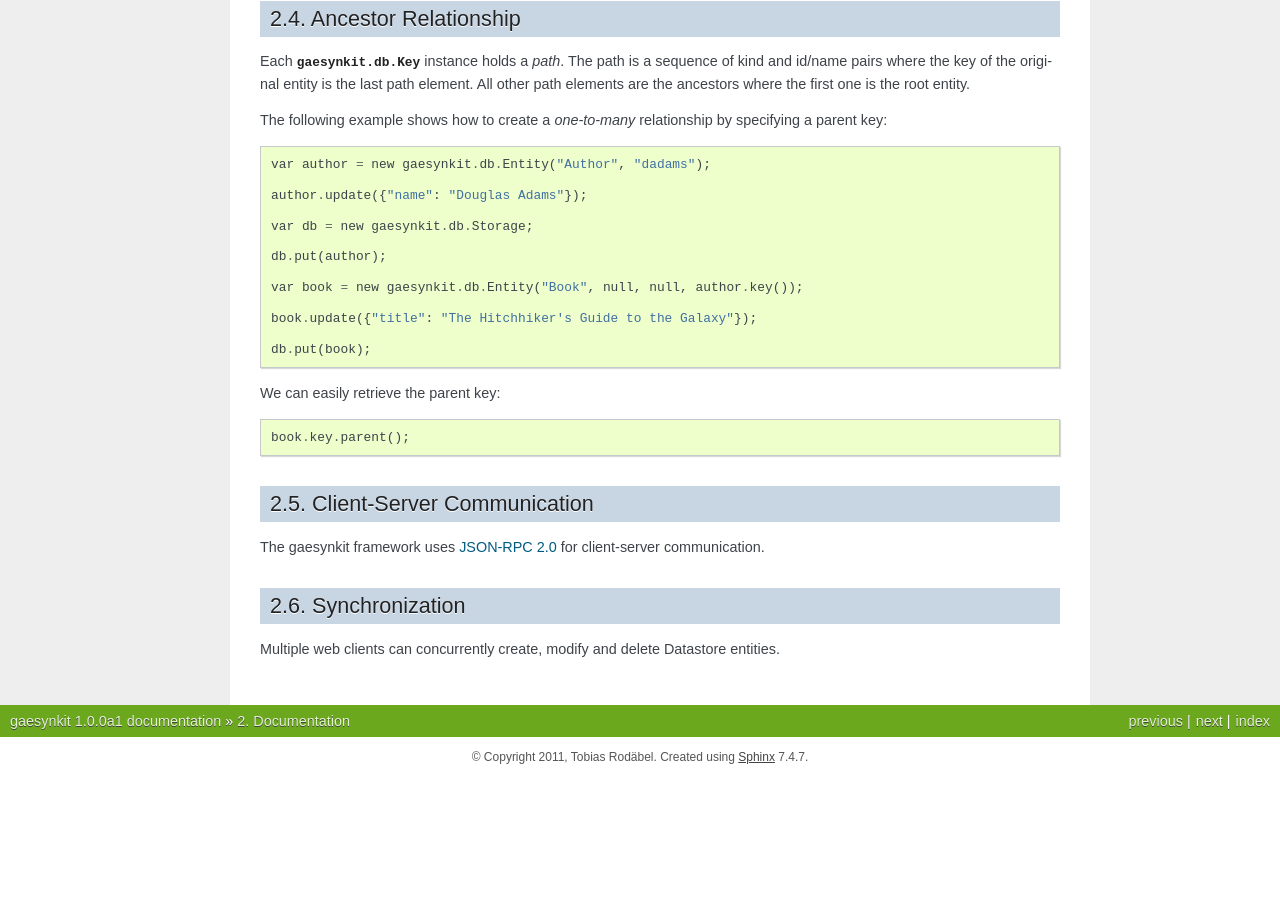
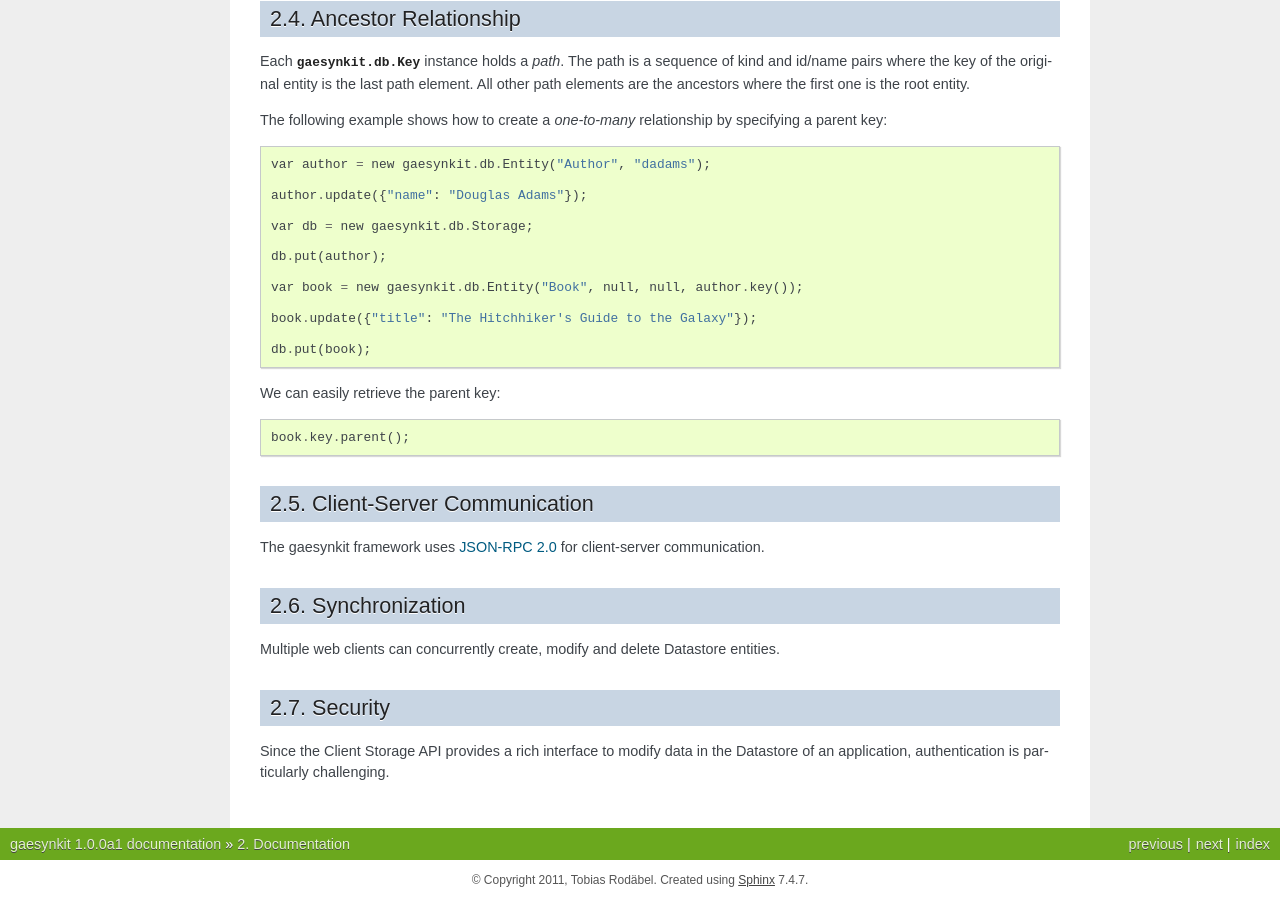
Before and after one commit to rodaebel/gaesynkit, a Sphinx documentation site: the page built from doc/source/documentation.rst, in a window 1280 px wide and 900 px high, scrolled down 2531 px. Built offline with Sphinx 7.4.7, drawn with Linux system fonts in a browser that asks for light colours; before the commit the page ends 3308 px from its top, so only the background shows below that.

Commit message:
Started with documentation on security.

```diff
--- a/doc/source/documentation.rst
+++ b/doc/source/documentation.rst
@@ -193,3 +193,10 @@ Synchronization
 
 Multiple web clients can concurrently create, modify and delete Datastore
 entities.
+
+
+Security
+--------
+
+Since the Client Storage API provides a rich interface to modify data in the
+Datastore of an application, authentication is particularly challenging.
```
